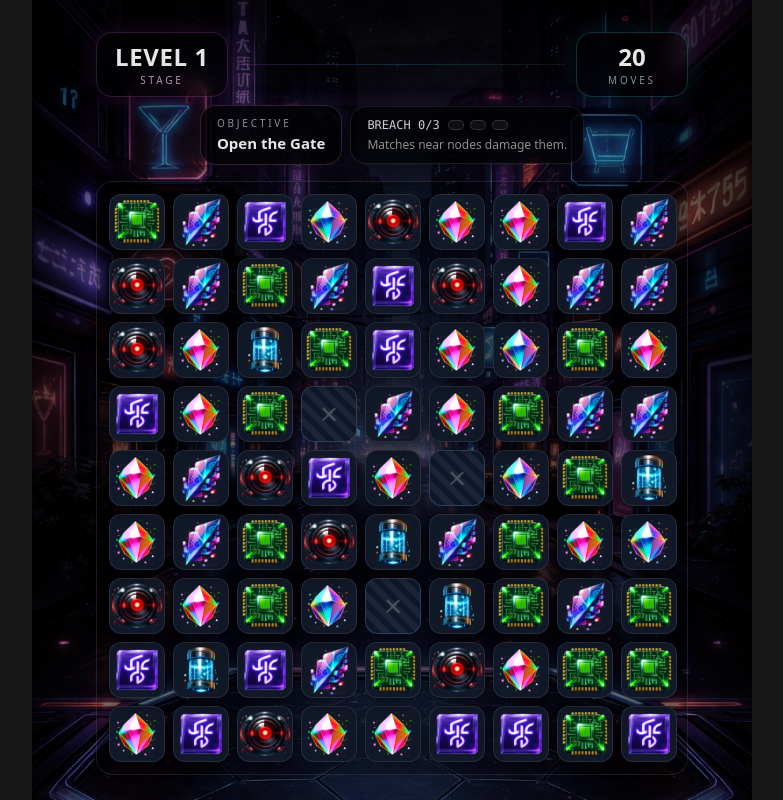
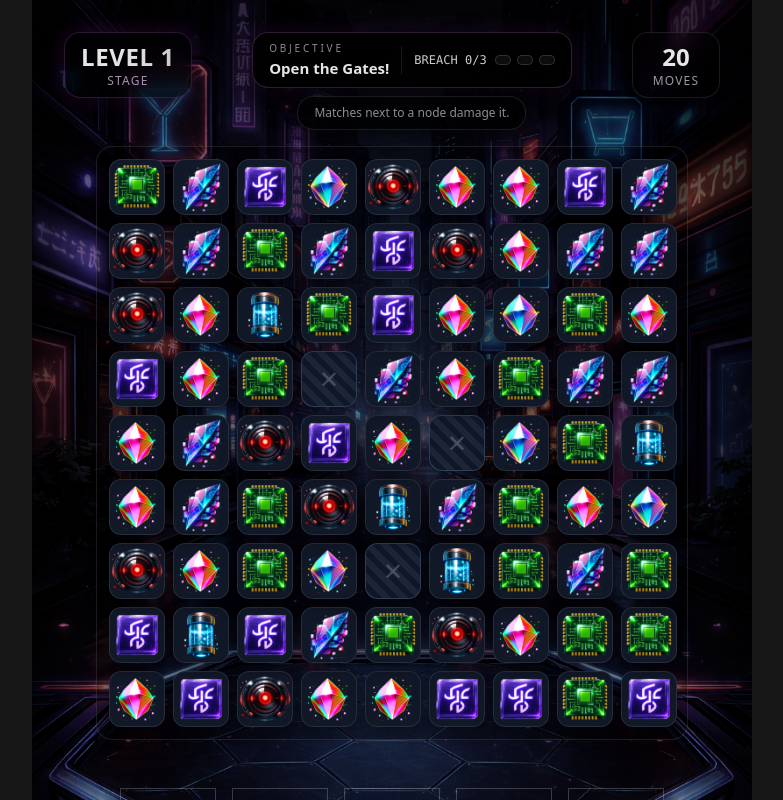
Before and after one commit to jan-ninh/match3-frontend, a React (Vite) app: page /game-map/play-game in a window 1280 px wide. Shown: the top 800 px of the page, without its empty margins (248-1031 px from the left). Built offline with nearby package versions, Linux system fonts and the light colour scheme; no server answers.

Commit message:
HUD Version 2.1 Two Pills - Final

```diff
--- a/src/features/playground/ui/GameContainer.tsx
+++ b/src/features/playground/ui/GameContainer.tsx
@@ -1,6 +1,6 @@
+// src/features/playground/ui/GameContainer.tsx
 import { useRef, useState } from 'react';
 
-import signExitUrl from '@/assets/tiles/art-01/sign_exit.png';
 import { Grid } from '@/features/grid';
 
 import { useDevHotkeys } from '../lib/useDevHotkeys';
@@ -17,8 +17,7 @@ export default function GameContainer({ initialLevelId = 1 }: Props) {
   const [showLockoutHints, setShowLockoutHints] = useState<boolean>(false);
   const [debugEnabled, setDebugEnabled] = useState<boolean>(false);
 
-  const { isDev, state, inputLocked, canSwapAt, onIntent, onDevResetBoard, onDevNextLevel, onDevPrevLevel, events } =
-    useMatch3Engine({ initialLevelId });
+  const { isDev, state, inputLocked, canSwapAt, onIntent, onDevResetBoard, onDevNextLevel, onDevPrevLevel, events } = useMatch3Engine({ initialLevelId });
 
   useDevHotkeys({
     enabled: isDev,
@@ -46,14 +45,12 @@ export default function GameContainer({ initialLevelId = 1 }: Props) {
 
       <GameplayHud
         levelId={state.levelId}
-        boardWidth={state.width}
         gateOpen={state.gateOpen}
         breachDone={breachDone}
         breachTotal={breachTotal}
         movesLeft={state.movesLeft ?? '—'}
         isWin={isWin}
         isLose={isLose}
-        objectiveIconUrl={signExitUrl}
       />
 
       <div ref={gridRowRef} className="flex justify-center items-start">
--- a/src/features/playground/ui/GameplayHud.tsx
+++ b/src/features/playground/ui/GameplayHud.tsx
@@ -1,8 +1,5 @@
-import { BOARD_PADDING, GAP, TILE_SIZE } from '@/features/grid/lib/constants';
-
+// src/features/playground/ui/GameplayHud.tsx
 type Props = {
-  boardWidth: number;
-
   levelId: number;
 
   gateOpen: boolean;
@@ -14,19 +11,10 @@ type Props = {
 
   isWin: boolean;
   isLose: boolean;
-
-  objectiveIconUrl: string; // kept for compatibility (ignored)
 };
 
-export default function GameplayHud({ boardWidth, levelId, gateOpen, breachDone, breachTotal, movesLeft, isWin, isLose }: Props) {
-  const innerW = boardWidth * TILE_SIZE + Math.max(0, boardWidth - 1) * GAP;
-  const hudW = innerW + BOARD_PADDING * 2;
-
-  const segCap = 5;
-  const segTotal = Math.min(Math.max(0, breachTotal), segCap);
-  const segDone = Math.min(Math.max(0, breachDone), segTotal);
-
-  const title = gateOpen ? 'Gate opened' : 'Open the Gate';
+export default function GameplayHud({ levelId, gateOpen, breachDone, breachTotal, movesLeft, isWin, isLose }: Props) {
+  const title = gateOpen ? 'Gate opened' : 'Open the Gates!';
 
   const chip = isWin
     ? { label: 'WIN', cls: 'border-emerald-300/30 bg-emerald-500/10 text-emerald-200/90' }
@@ -34,60 +22,54 @@ export default function GameplayHud({ boardWidth, levelId, gateOpen, breachDone,
       ? { label: 'LOSE', cls: 'border-rose-300/30 bg-rose-500/10 text-rose-200/90' }
       : null;
 
-  const neon = gateOpen
-    ? 'shadow-[0_10px_24px_rgba(0,0,0,0.55),0_0_22px_rgba(16,185,129,0.12)]'
-    : 'shadow-[0_10px_24px_rgba(0,0,0,0.55),0_0_22px_rgba(217,70,239,0.12)]';
+  const keyline = gateOpen ? 'border-emerald-300/18' : 'border-fuchsia-300/18';
 
-  const pillKeyline = gateOpen ? 'border-emerald-300/18' : 'border-fuchsia-300/18';
+  const glowA = gateOpen
+    ? 'shadow-[0_10px_26px_rgba(0,0,0,0.55),0_0_22px_rgba(16,185,129,0.12)]'
+    : 'shadow-[0_10px_26px_rgba(0,0,0,0.55),0_0_22px_rgba(217,70,239,0.12)]';
+
+  const segCap = 5;
+  const segTotal = Math.min(Math.max(0, breachTotal), segCap);
+  const segDone = Math.min(Math.max(0, breachDone), segTotal);
 
   const segOn = gateOpen ? 'bg-emerald-400/35 border-emerald-300/35' : 'bg-fuchsia-400/35 border-fuchsia-300/35';
 
   return (
-    <div className="mb-4 mx-auto flex flex-col items-center gap-2" style={{ width: hudW, maxWidth: '100%' }}>
-      {/* Top Rail */}
-      <div className="w-full flex items-center gap-3">
+    <div className="mb-4 flex items-start justify-between gap-4">
+      {/* LEVEL (unchanged) */}
       <div
         data-ui="level-badge"
-          className="min-w-[132px] text-center rounded-2xl border border-fuchsia-400/20 bg-black/45 backdrop-blur px-4 py-2 shadow-[0_10px_30px_rgba(0,0,0,0.45),0_0_24px_rgba(217,70,239,0.14)]"
+        className="min-w-[112px] text-center rounded-2xl border border-fuchsia-400/20 bg-black/45 backdrop-blur px-4 py-2 shadow-[0_10px_30px_rgba(0,0,0,0.45),0_0_24px_rgba(217,70,239,0.16)]"
       >
         <div className="text-2xl font-semibold text-white/90 tabular-nums tracking-wide">LEVEL {levelId}</div>
-          <div className="text-[10px] tracking-[0.28em] text-fuchsia-200/70 uppercase">Stage</div>
+        <div className="text-xs tracking-widest text-fuchsia-200/70 uppercase">Stage</div>
       </div>
 
-        <div
-          aria-hidden="true"
-          className="flex-1 h-px rounded-full bg-[linear-gradient(90deg,rgba(217,70,239,0.18),rgba(34,211,238,0.18),rgba(255,255,255,0.06))]"
-        />
+      {/* Objective (two compact pills, centered) */}
+      <div className="flex-1 flex justify-center">
+        <div className="relative">
+          {/* soft scrim, so it pops from BG without “more box height” */}
+          <div className="pointer-events-none absolute -inset-5 rounded-[26px] bg-black/40 blur-2xl" aria-hidden="true" />
 
-        <div
-          data-ui="moves-badge"
-          className="min-w-[112px] text-center rounded-2xl border border-cyan-300/20 bg-black/45 backdrop-blur px-4 py-2 shadow-[0_10px_30px_rgba(0,0,0,0.45),0_0_24px_rgba(34,211,238,0.12)]"
-        >
-          <div className="text-2xl font-semibold text-white/90 tabular-nums">{movesLeft}</div>
-          <div className="text-[10px] tracking-[0.28em] text-cyan-100/60 uppercase">Moves</div>
-        </div>
-      </div>
-
-      {/* Objective: slim pills */}
-      <div className="w-full flex justify-center">
-        <div className={['w-full max-w-[680px] flex flex-wrap items-center justify-center gap-2', neon].join(' ')}>
+          <div className="inline-flex flex-wrap items-center justify-center gap-2">
             {/* Pill A: Objective */}
-          <div className={['inline-flex items-center gap-3 rounded-2xl border bg-black/75 backdrop-blur-xl px-4 py-2.5', pillKeyline].join(' ')}>
+            <div className={['inline-flex items-center gap-3 rounded-2xl border bg-black/80 backdrop-blur-xl px-4 py-2', keyline, glowA].join(' ')}>
               <div className="min-w-0">
                 <div className="flex items-center gap-2">
                   <div className="text-[10px] tracking-[0.28em] text-white/55 uppercase">Objective</div>
                   {chip ? (
-                  <div className={['px-2 py-1 rounded-full border text-[10px] tracking-[0.22em] uppercase', chip.cls].join(' ')}>{chip.label}</div>
+                    <div className={['ml-1 px-2 py-1 rounded-full border text-[10px] tracking-[0.22em] uppercase', chip.cls].join(' ')}>{chip.label}</div>
                   ) : null}
                 </div>
+
                 <div className="mt-0.5 text-[15px] font-semibold text-white/90 leading-snug">{title}</div>
               </div>
-          </div>
 
-          {/* Pill B: Breach + hint */}
-          <div className="inline-flex items-center rounded-2xl border border-white/10 bg-black/65 backdrop-blur-xl px-4 py-2.5">
-            <div className="flex flex-col items-start gap-1">
-              <div className="flex items-center gap-2">
+              {/* tiny vertical separator */}
+              <div className="hidden sm:block h-7 w-px bg-white/10" aria-hidden="true" />
+
+              {/* compact meta on the right (keeps pill small) */}
+              <div className="hidden sm:flex items-center gap-2">
                 <div className="font-mono text-xs text-white/80 tabular-nums">
                   BREACH {breachDone}/{breachTotal}
                 </div>
@@ -110,12 +92,39 @@ export default function GameplayHud({ boardWidth, levelId, gateOpen, breachDone,
                   </div>
                 ) : null}
               </div>
+            </div>
 
-              <div className="text-xs text-white/55 whitespace-nowrap">Matches near nodes damage them.</div>
+            {/* Pill B: Hint (very slim) */}
+            <div className="inline-flex items-center gap-3 rounded-2xl border border-white/10 bg-black/65 backdrop-blur-xl px-4 py-2 shadow-[0_10px_26px_rgba(0,0,0,0.45)]">
+              {/* show breach only on small screens (since pill A hides it there) */}
+              <div className="sm:hidden flex items-center gap-2">
+                <div className="font-mono text-xs text-white/80 tabular-nums">
+                  BREACH {breachDone}/{breachTotal}
+                </div>
+
+                {segTotal > 0 ? (
+                  <div className="flex items-center gap-1.5" aria-hidden="true">
+                    {Array.from({ length: segTotal }, (_, i) => {
+                      const done = i < segDone;
+                      return <div key={i} className={['h-2.5 w-4 rounded-full border', done ? segOn : 'bg-white/5 border-white/15'].join(' ')} />;
+                    })}
+                  </div>
+                ) : null}
+
+                <div className="text-white/25">•</div>
+              </div>
+
+              <div className="text-xs text-white/55 whitespace-nowrap">Matches next to a node damage it.</div>
             </div>
           </div>
         </div>
       </div>
+
+      {/* MOVES (unchanged) */}
+      <div className="min-w-[88px] text-center rounded-2xl border border-white/10 bg-black/45 backdrop-blur px-4 py-2 shadow-[0_10px_30px_rgba(0,0,0,0.45)]">
+        <div className="text-2xl font-semibold text-white/90 tabular-nums">{movesLeft}</div>
+        <div className="text-xs tracking-widest text-white/60 uppercase">Moves</div>
+      </div>
     </div>
   );
 }
```
Lines whose indentation alone changed are shown as unchanged.
